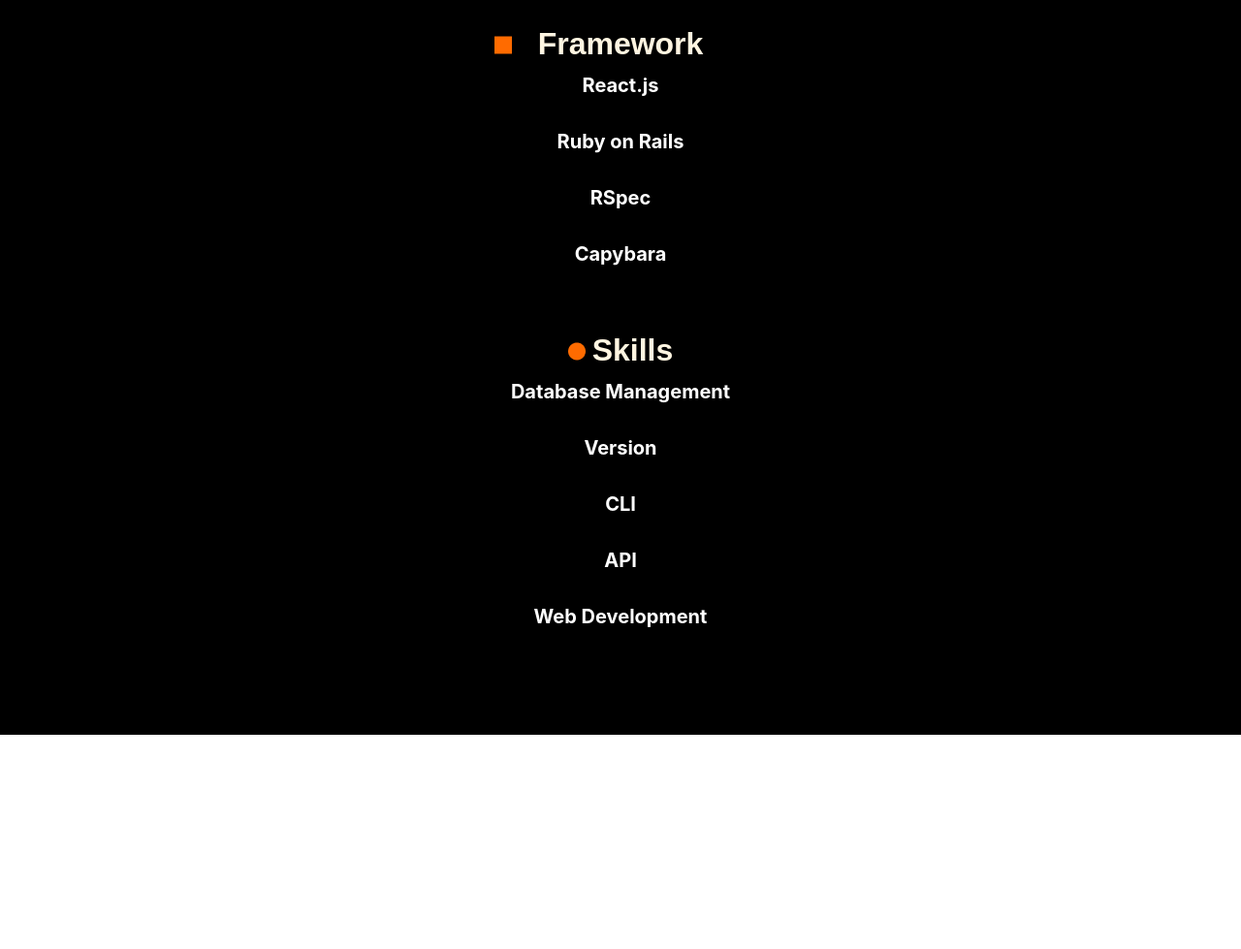
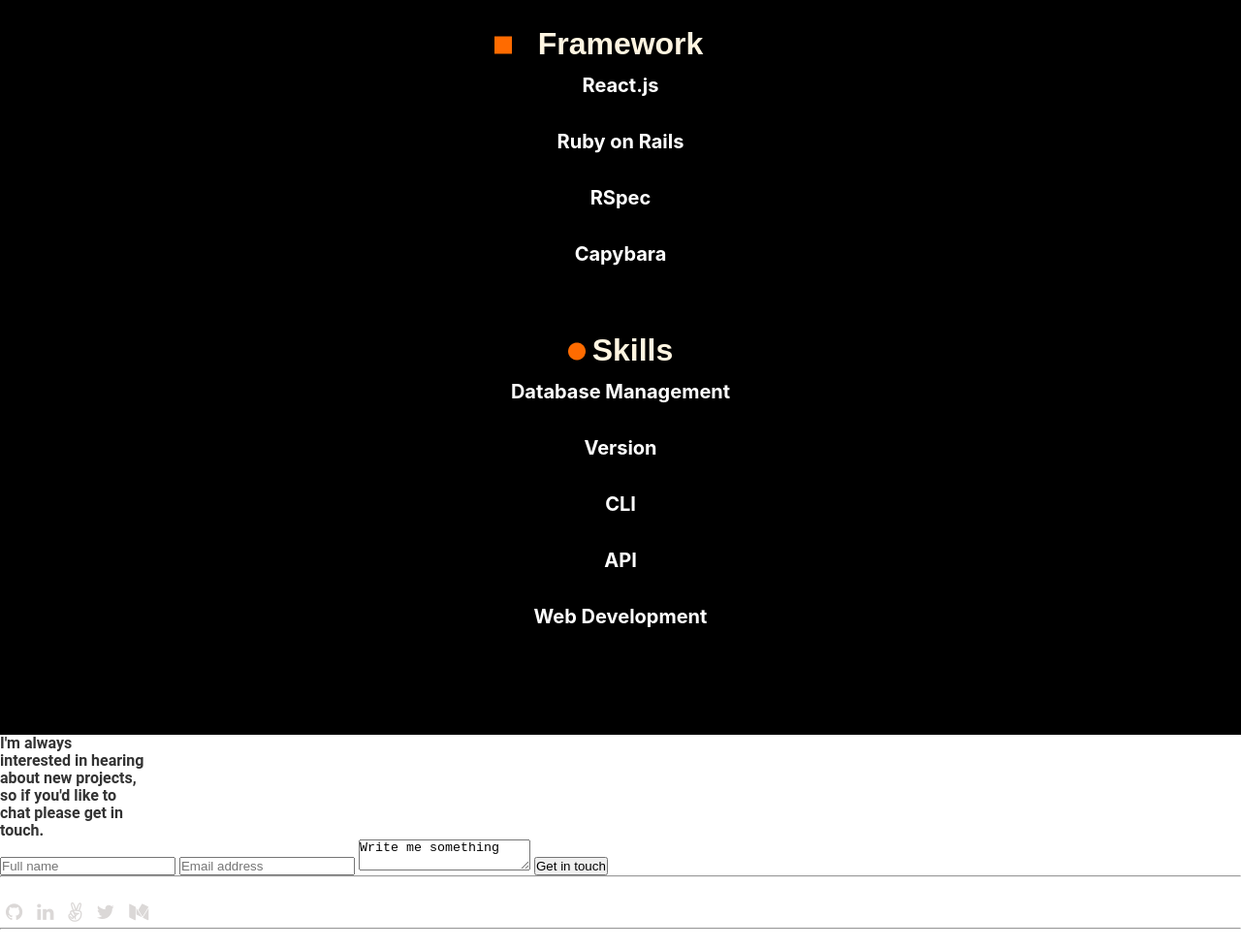
Before and after one commit to Blessman-Newton/Microverse_Portfolio, a website: page index.html in a window 1280 px wide. Shown: the part 4311-5290 px from the top of the page at 97% size. Before the commit the page ends 5069 px from the top, so only its background shows below. Drawn offline with Linux system fonts and the light colour scheme.

Commit message:
Add contact form

```diff
--- a/index.html
+++ b/index.html
@@ -211,5 +211,36 @@
             </div>
         </div>
     </section>
+    <section class="contact-form">
+        <div class="contact-info">
+            <p>
+                I'm always <br> interested in
+                hearing  <br> about new projects,
+                <br> so if you'd like to <br> chat please
+                get in  <br> touch.
+            </p>
+        </div>
+        <form action="https://formspree.io/f/mdovbjlz" method="post">
+            <div class="form-group">
+                <input class="input" type="text" name="name" maxlength="30" placeholder="Full name" rows="10" required>
+                <input class="input" type="email" name="email" placeholder="Email address" required>
+                <textarea name="send" maxlength="399" required>Write me something</textarea>
+                <input class="submit" type="submit" value="Get in touch">
+            </div>
+        </form>
+    </section>
+    <hr>
+    <footer class="footer">
+        <div class="icon">
+            <ul>
+                <li><a href="https://github.com/BlessmanNewton"><i class="fa fa-github" aria-hidden="true"></i></a></li>
+                <li><a href="https://linkedin.com/BlessmanNewton"><i class="fa fa-linkedin" aria-hidden="true"></i></a></li>
+                <li><a href="https://angellist.com/BlessmanNewton"><i class="fa fa-angellist" aria-hidden="true"></i></a></li>
+                <li><a href="https://twitter.com/BlessmanNewton"><i class="fa fa-twitter" aria-hidden="true"></i></i></a></li>
+                <li><a href="https://medium.com/BlessmanNewton"><i class="fa fa-medium" aria-hidden="true"></i></a></li>
+            </ul>
+        </div>
+        <hr>
+    </footer>
 </body>
 </html>
```
